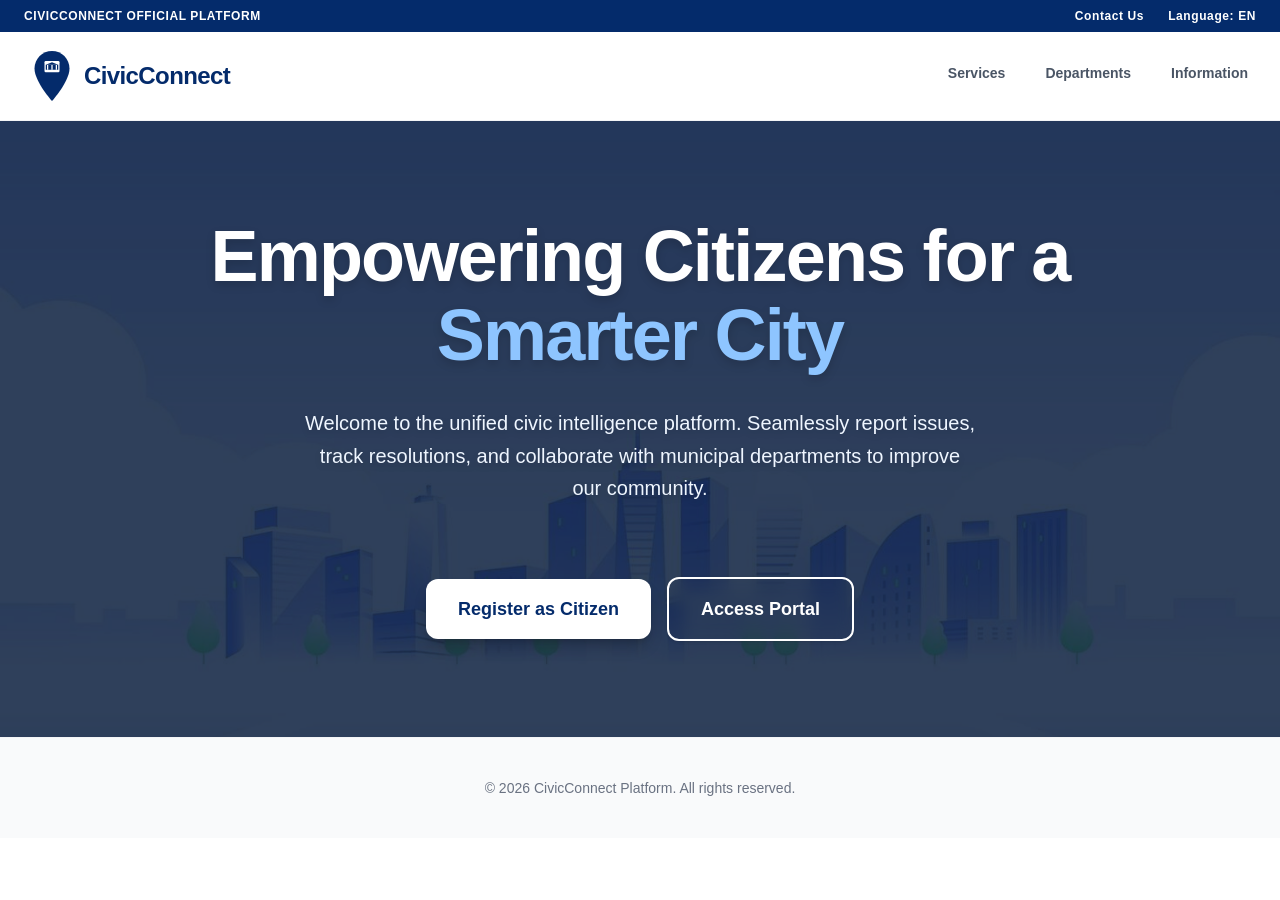
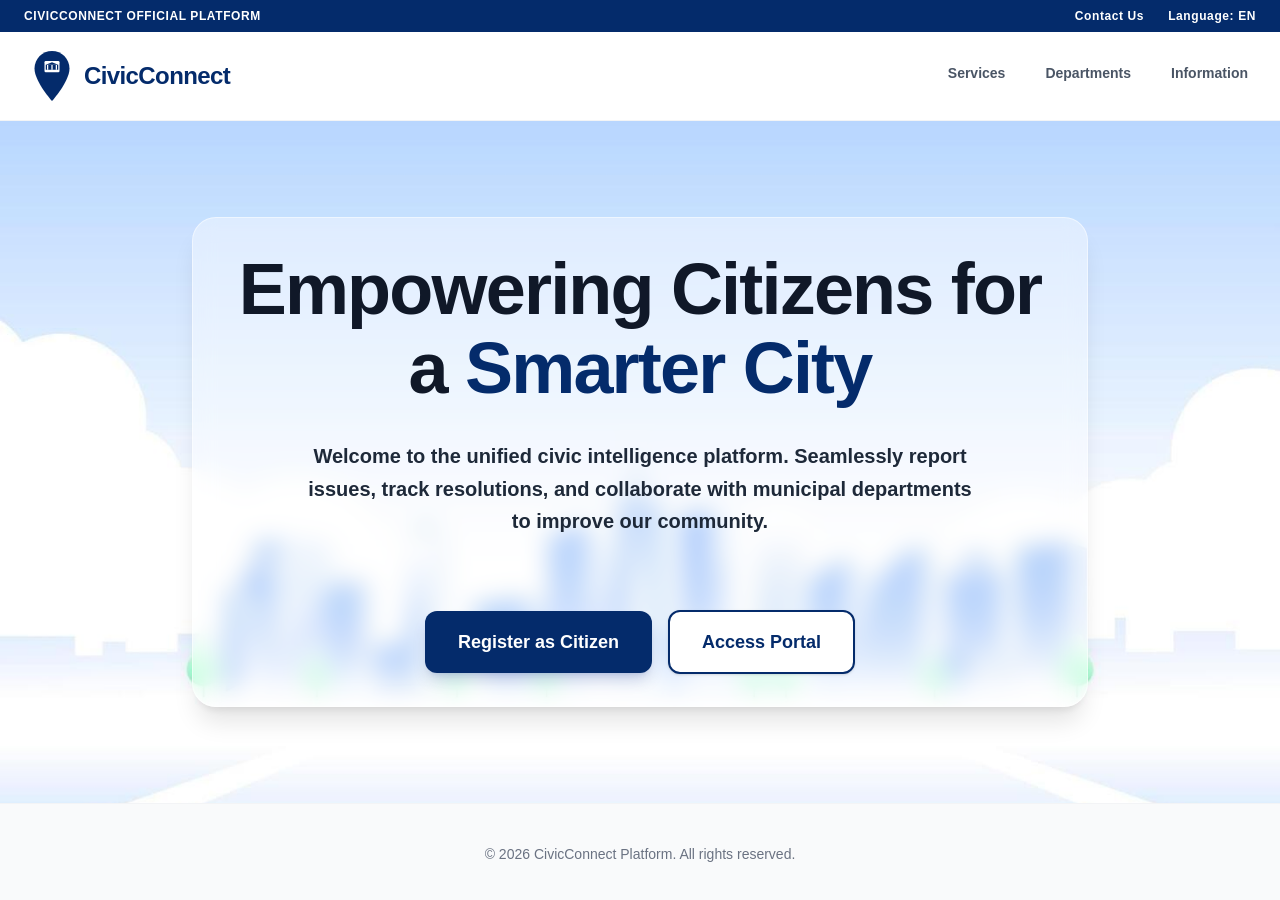
Before and after one commit to j-j-j-github/CivicConnect--Git-, a Next.js app in the folder civic-connect-client/: page / in a window 1280 px wide. Shown: the top 900 px of the page. Before the commit the page ends 838 px from the top, so only its background shows below. Built offline with nearby package versions, Linux system fonts and the light colour scheme.

Commit message:
Remove blue/dark overlays from background image and restore original text colors with glassmorphism card

```diff
--- a/civic-connect-client/src/app/page.tsx
+++ b/civic-connect-client/src/app/page.tsx
@@ -45,28 +45,24 @@ export default function Home() {
         className="flex-1 flex flex-col items-center justify-center p-8 lg:p-24 text-center relative bg-cover bg-center"
         style={{ backgroundImage: "url('/smartcity.jpg')" }}
       >
-        {/* Dark / Blue overlays for readability */}
-        <div className="absolute inset-0 bg-[#042B6B]/70 mix-blend-multiply"></div>
-        <div className="absolute inset-0 bg-black/40"></div>
-
-        <div className="max-w-4xl w-full space-y-8 relative z-10">
-          <h2 className="text-5xl lg:text-7xl font-extrabold text-white tracking-tight leading-[1.1] drop-shadow-lg">
-            Empowering Citizens for a <span className="text-blue-300">Smarter City</span>
+        <div className="max-w-4xl w-full space-y-8 relative z-10 p-8 bg-white/40 backdrop-blur-md rounded-3xl border border-white/50 shadow-xl">
+          <h2 className="text-5xl lg:text-7xl font-extrabold text-gray-900 tracking-tight leading-[1.1]">
+            Empowering Citizens for a <span className="text-[#042B6B]">Smarter City</span>
           </h2>
-          <p className="text-xl text-blue-50 max-w-2xl mx-auto leading-relaxed font-medium drop-shadow-md">
+          <p className="text-xl text-gray-800 max-w-2xl mx-auto leading-relaxed font-bold">
             Welcome to the unified civic intelligence platform. Seamlessly report issues, track resolutions, and collaborate with municipal departments to improve our community.
           </p>
 
           <div className="flex flex-col sm:flex-row items-center justify-center gap-4 pt-10">
             <Link
               href="/auth/register"
-              className="w-full sm:w-auto px-8 py-4 bg-white hover:bg-gray-100 text-[#042B6B] font-bold rounded-xl shadow-lg shadow-black/20 transition-all text-lg"
+              className="w-full sm:w-auto px-8 py-4 bg-[#042B6B] hover:bg-[#031d4a] text-white font-bold rounded-xl shadow-lg shadow-blue-900/20 transition-all text-lg border border-transparent"
             >
               Register as Citizen
             </Link>
             <Link
               href="/auth/login"
-              className="w-full sm:w-auto px-8 py-4 bg-transparent text-white border-2 border-white hover:bg-white/10 font-bold rounded-xl shadow-sm transition-all text-lg backdrop-blur-sm"
+              className="w-full sm:w-auto px-8 py-4 bg-white text-[#042B6B] border-2 border-[#042B6B] hover:bg-gray-50 font-bold rounded-xl shadow-sm transition-all text-lg"
             >
               Access Portal
             </Link>
```
